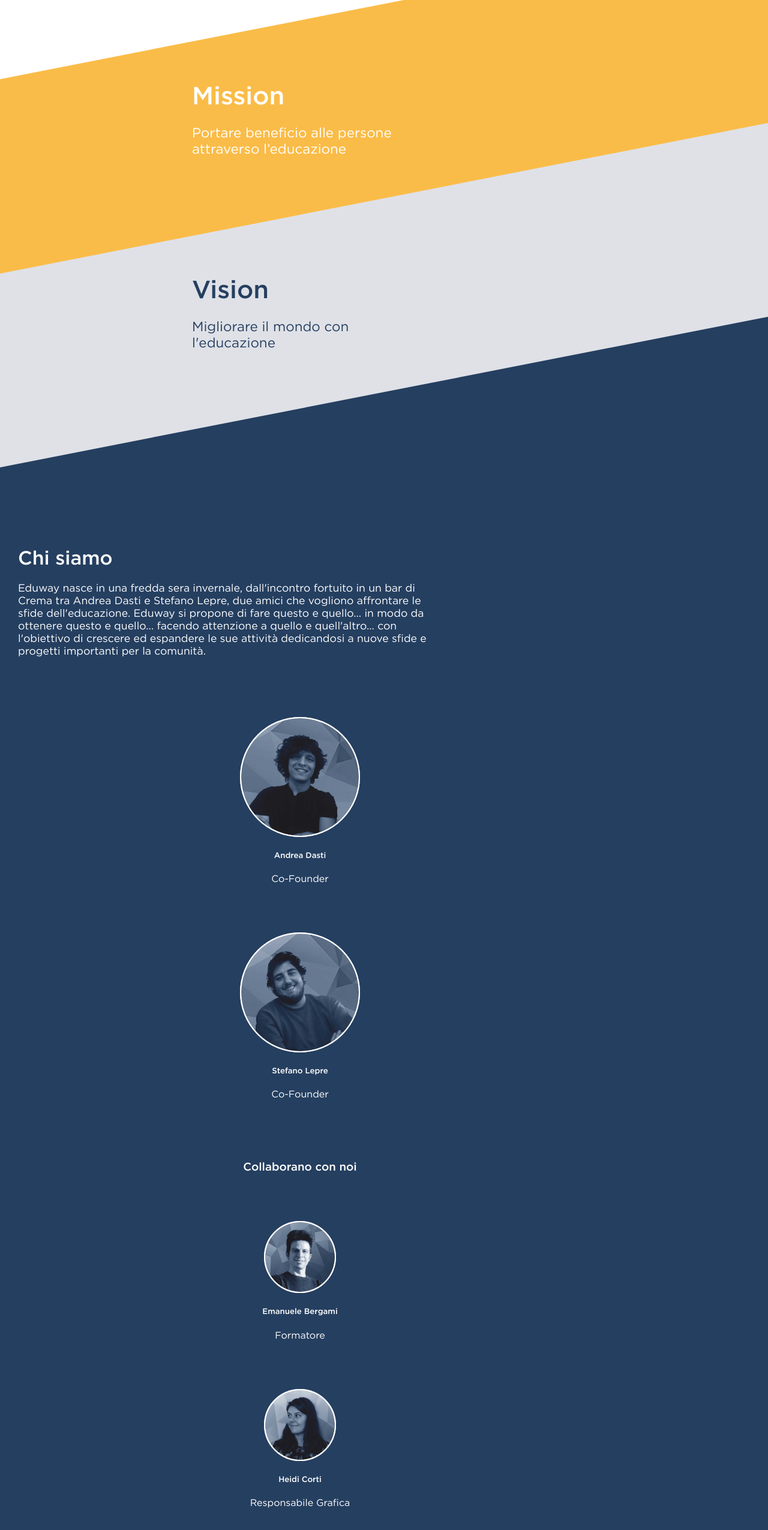
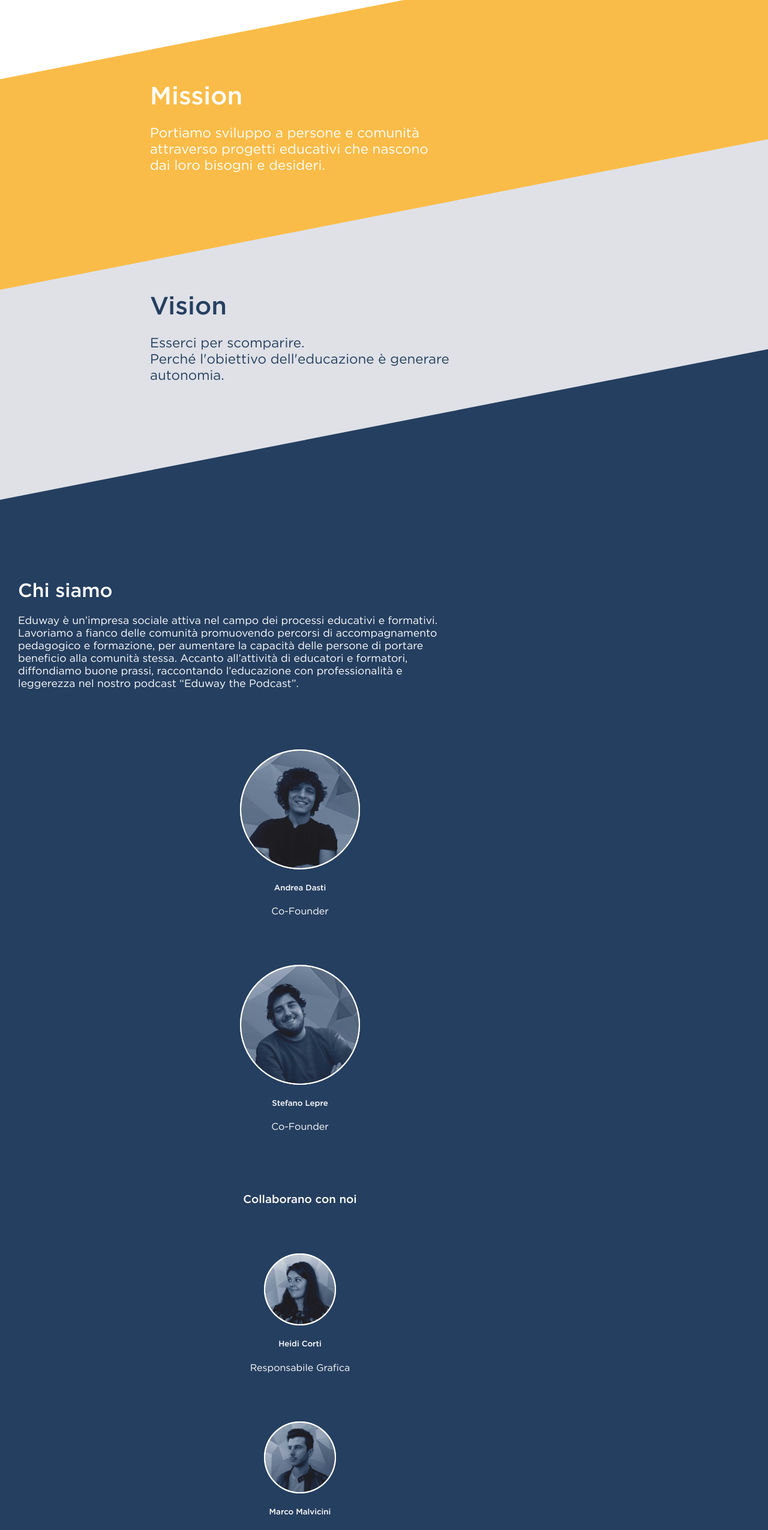
Before and after one commit to Malv93/eduway, a Next.js app: page / in a window 1280 px wide. Shown: the part 2960-5510 px from the top of the page at 60% size. Built offline with nearby package versions, Linux system fonts and the light colour scheme; a web font is replaced by a local one.

Commit message:
Add new contents for bios, vision, mission, about. Remove Emanuele.

```diff
--- a/components/home/about.js
+++ b/components/home/about.js
@@ -12,8 +12,7 @@ const founders = [
     role: "Co-Founder",
     imageSource: "images/profiles/billy.jpg",
     imageAlt: "Foto profilo Andrea Dasti",
-    bio:
-      "Matthew Paige Damon, detto Matt (Cambridge, 8 ottobre 1970), è un attore, sceneggiatore e produttore cinematografico statunitense.",
+    bio: "Educatore professionale e progettista sociale.",
   },
   {
     id: 2,
@@ -21,38 +20,26 @@ const founders = [
     role: "Co-Founder",
     imageSource: "images/profiles/stefano.jpg",
     imageAlt: "Foto profilo Stefano Lepre",
-    bio:
-      "Leonardo Wilhelm DiCaprio (Los Angeles, 11 novembre 1974) è un attore, produttore cinematografico e attivista statunitense. ",
+    bio: "Educatore professionale.",
   },
 ];
 
 const collaborators = [
   {
     id: 1,
-    name: "Emanuele Bergami",
-    role: "Formatore",
-    imageSource: "images/profiles/emanuele.jpg",
-    imageAlt: "Foto profilo Emanuele Bergami",
-    bio:
-      "Brad Pitt, all'anagrafe William Bradley Pitt (Shawnee, 18 dicembre 1963), è un attore e produttore cinematografico statunitense.",
-  },
-  {
-    id: 2,
     name: "Heidi Corti",
     role: "Responsabile Grafica",
     imageSource: "images/profiles/heidi.jpg",
     imageAlt: "Foto profilo Heidi Corti",
-    bio:
-      "Gwyneth Kate Paltrow (Los Angeles, 27 settembre 1972) è un'attrice, cantante e imprenditrice statunitense.",
+    bio: "Progetta e realizza i contenuti grafici di Eduway.",
   },
   {
-    id: 3,
+    id: 2,
     name: "Marco Malvicini",
     role: "Responsabile IT",
     imageSource: "images/profiles/marco.jpg",
     imageAlt: "Foto profilo Marco Malvicini",
-    bio:
-      "Ryan Thomas Gosling (London, 12 novembre 1980) è un attore, regista, sceneggiatore, produttore cinematografico, cantante e musicista canadese.",
+    bio: "Gestisce il sito internet di Eduway.",
   },
 ];
 
@@ -65,13 +52,14 @@ export default function About() {
           <div id="about" className="position-link-id"></div>
           <div className={styles.eduwayBio}>
             <p>
-              Eduway nasce in una fredda sera invernale, dall'incontro fortuito
-              in un bar di Crema tra Andrea Dasti e Stefano Lepre, due amici che
-              vogliono affrontare le sfide dell'educazione. Eduway si propone di
-              fare questo e quello... in modo da ottenere questo e quello...
-              facendo attenzione a quello e quell'altro... con l'obiettivo di
-              crescere ed espandere le sue attività dedicandosi a nuove sfide e
-              progetti importanti per la comunità.{" "}
+              Eduway è un’impresa sociale attiva nel campo dei processi
+              educativi e formativi. Lavoriamo a fianco delle comunità
+              promuovendo percorsi di accompagnamento pedagogico e formazione,
+              per aumentare la capacità delle persone di portare beneficio alla
+              comunità stessa. Accanto all’attività di educatori e formatori,
+              diffondiamo buone prassi, raccontando l’educazione con
+              professionalità e leggerezza nel nostro podcast “Eduway the
+              Podcast”.
             </p>
           </div>
         </Fade>
@@ -103,7 +91,7 @@ export default function About() {
         <Row className={styles.collaboratorsSection}>
           {collaborators.map((collaborator) => {
             return (
-              <Col lg={4} key={collaborator.id}>
+              <Col lg={6} key={collaborator.id}>
                 <Fade bottom>
                   <div className={styles.profileBox}>
                     <FlipCard
--- a/components/home/mission.js
+++ b/components/home/mission.js
@@ -9,7 +9,10 @@ export default function Mission() {
         <Fade bottom>
           <div className={styles.missionBox}>
             <h2 className="section-title">Mission</h2>
-            <p>Portare beneficio alle persone attraverso l’educazione</p>
+            <p>
+              Portiamo sviluppo a persone e comunità attraverso progetti
+              educativi che nascono dai loro bisogni e desideri.
+            </p>
           </div>
         </Fade>
       </Container>
--- a/components/home/vision.js
+++ b/components/home/vision.js
@@ -9,7 +9,10 @@ export default function Vision() {
         <Fade bottom>
           <div className={styles.missionBox}>
             <h2 className="section-title">Vision</h2>
-            <p>Migliorare il mondo con l'educazione</p>
+            <p>
+              Esserci per scomparire. <br />
+              Perché l'obiettivo dell'educazione è generare autonomia.
+            </p>
           </div>
         </Fade>
       </Container>
--- a/styles/cards/flipCard.module.css
+++ b/styles/cards/flipCard.module.css
@@ -71,12 +71,15 @@
   height: 100%;
   border-radius: 100%;
   overflow: hidden;
+  display: flex;
+  flex-direction: column;
+  justify-content: center;
 }
 .profileBio.founder {
   padding: 32px 22px;
-  font-size: 0.6rem; /*Scaled up by transform scale*/
+  font-size: 0.9rem; /*Scaled up by transform scale*/
 }
 .profileBio.collaborator {
   padding: 20px 14px;
-  font-size: 0.4rem; /*Scaled up by transform scale*/
+  font-size: 0.6rem; /*Scaled up by transform scale*/
 }
--- a/styles/home/mission.module.css
+++ b/styles/home/mission.module.css
@@ -14,7 +14,7 @@
 .missionBox {
   position: relative;
   bottom: 6vw; /*Move up for larger screens*/
-  max-width: 360px;
+  max-width: 500px;
   margin: 0 auto;
   z-index: 1;
 }
```
